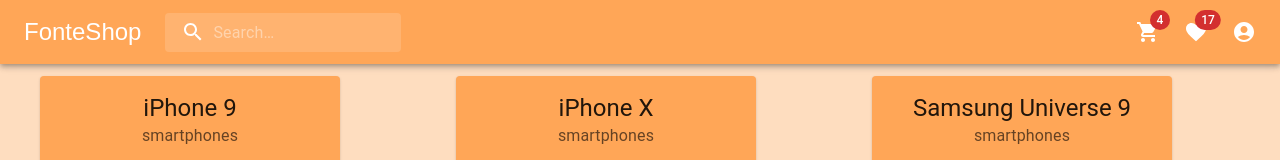
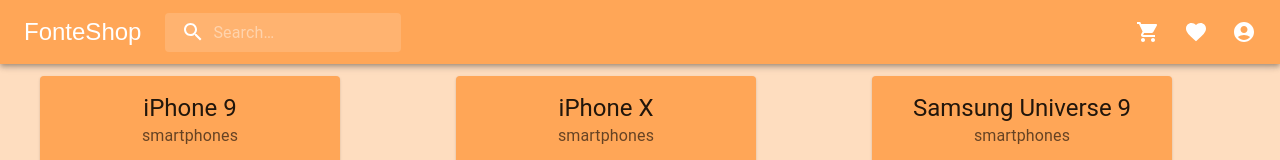
Before and after one commit to IgnacioFontaine/FonteShop, a React (Vite) app: page / in a window 1280 px wide. Shown: the top 160 px of the page. Built offline with nearby package versions, Linux system fonts and the light colour scheme; grey boxes are pictures that could not be loaded.

Commit message:
contadores navbar funcionando en teoría

```diff
--- a/src/Components/NavBar/navBar.jsx
+++ b/src/Components/NavBar/navBar.jsx
@@ -15,6 +15,7 @@
 import MoreIcon from '@mui/icons-material/MoreVert';
 import FavoriteIcon from '@mui/icons-material/Favorite';
 import { useNavigate } from 'react-router-dom';
+import store from '../../Redux/store';
 
 const Search = styled('div')(({ theme }) => ({
   position: 'relative',
@@ -57,6 +58,11 @@
 }));
 
 export default function NavBar() {
+  const subscribe_store = store.getState()
+  const purchease_products = subscribe_store.products.shop_product;
+  const favorites_store = subscribe_store.products.like_products;
+
+
   const [anchorEl, setAnchorEl] = React.useState(null);
   const [mobileMoreAnchorEl, setMobileMoreAnchorEl] = React.useState(null);
 
@@ -121,7 +127,7 @@
     >
       <MenuItem>
         <IconButton size="large" aria-label="show 4 new mails" color="inherit">
-          <Badge badgeContent={0} color="error">
+          <Badge badgeContent={purchease_products.length} color="error">
             <ShoppingCartIcon onClick={()=>navigate("/purchease")}/>
           </Badge>
         </IconButton>
@@ -133,7 +139,7 @@
           aria-label="show 17 new notifications"
           color="inherit"
         >
-          <Badge badgeContent={3} color="error">
+          <Badge badgeContent={favorites_store.length} color="error">
             <FavoriteIcon onClick={()=>navigate("/favorites")} />
           </Badge>
         </IconButton>
@@ -182,7 +188,7 @@
           <Box sx={{ flexGrow: 1 }} />
           <Box sx={{ display: { xs: 'none', md: 'flex' } }}>
             <IconButton size="large" aria-label="show 4 new mails" color="inherit">
-              <Badge badgeContent={4} color="error">
+              <Badge badgeContent={purchease_products.length} color="error">
                 <ShoppingCartIcon onClick={()=>navigate("/purchease")}/>
               </Badge>
             </IconButton>
@@ -191,7 +197,7 @@
               aria-label="show 17 new notifications"
               color="inherit"
             >
-              <Badge badgeContent={17} color="error">
+              <Badge badgeContent={favorites_store.length} color="error">
                 <FavoriteIcon onClick={()=>navigate("/favorites")} />
               </Badge>
             </IconButton>
```
